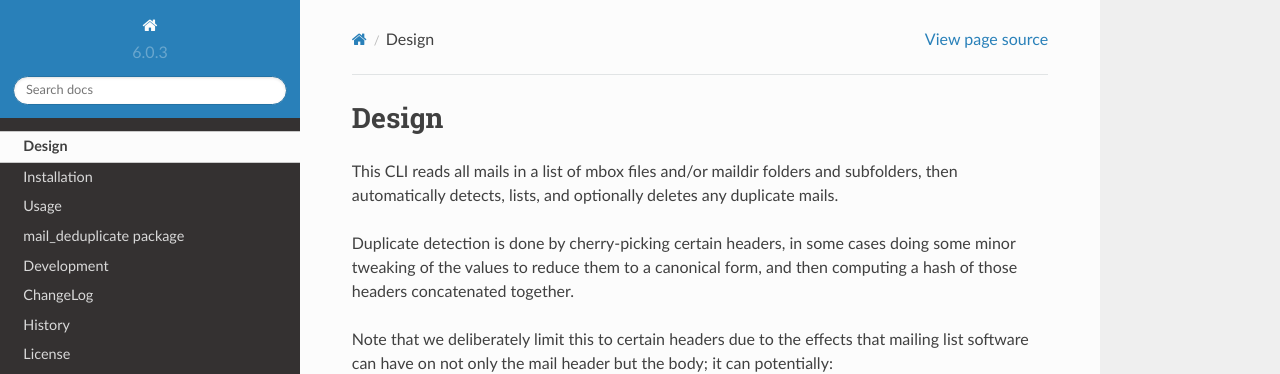
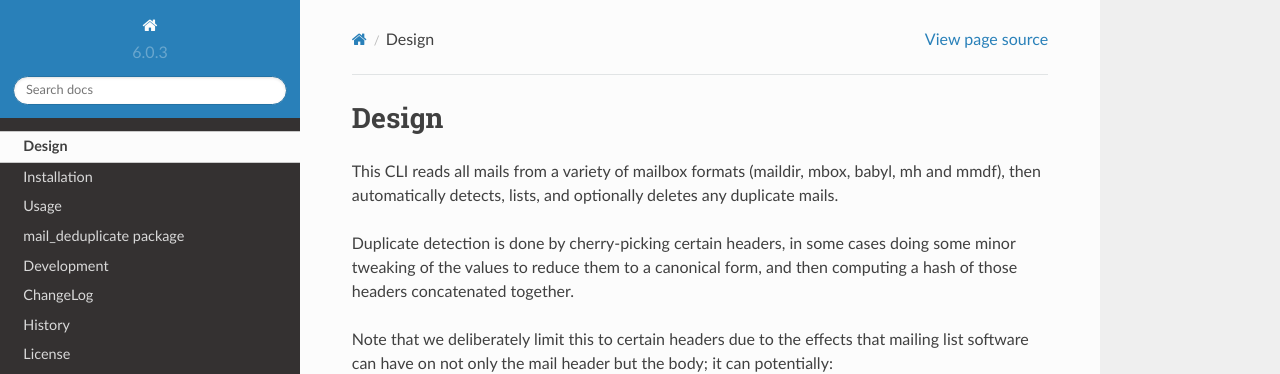
Before and after one commit to kdeldycke/mail-deduplicate, a Sphinx documentation site: the page built from docs/design.rst, in a window 1280 px wide and 967 px high. Shown: the top 374 px of the window. Built offline with Sphinx 7.4.7 and the Read the Docs theme 2.0.0, drawn with Linux system fonts in a browser that asks for light colours; pages that are not in the unit, such as notebooks, are missing from menus; the version number is read from the project's files by our own code.

Commit message:
docs: mdedup supports a wide range of mailbox formats now

```diff
--- a/docs/design.rst
+++ b/docs/design.rst
@@ -1,9 +1,9 @@
 Design
 ------
 
-This CLI reads all mails in a list of mbox files and/or maildir folders and
-subfolders, then automatically detects, lists, and optionally deletes any
-duplicate mails.
+This CLI reads all mails from a variety of mailbox formats (maildir, mbox,
+babyl, mh and mmdf), then automatically detects, lists, and optionally deletes
+any duplicate mails.
 
 Duplicate detection is done by cherry-picking certain headers, in some cases
 doing some minor tweaking of the values to reduce them to a canonical form, and
```
